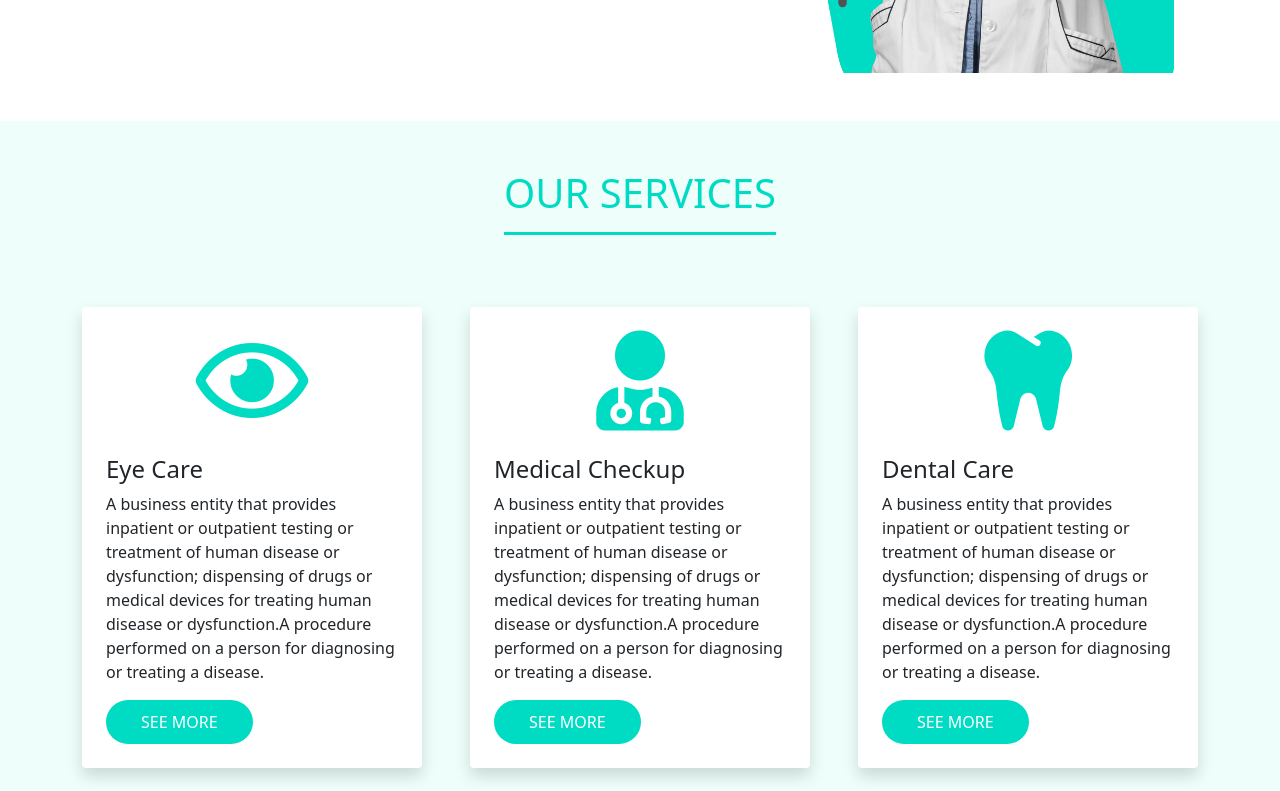
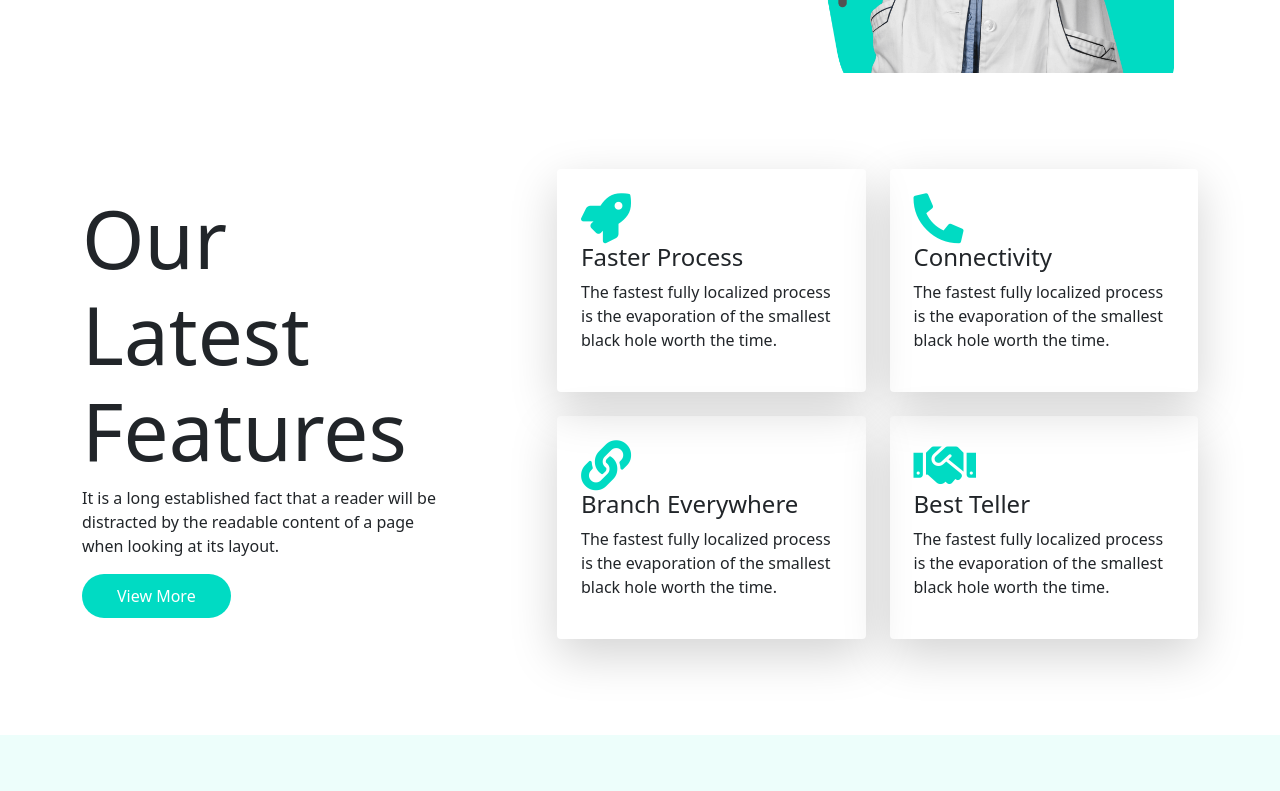
Before and after one commit to mdmominur/medihope, a React (Create React App) app: page / in a window 1280 px wide. Shown: the part 600-1391 px from the top of the page. Built offline with nearby package versions, Linux system fonts and the light colour scheme; no server answers.

Commit message:
Feature section added

```diff
--- /dev/null
+++ b/public/features.json
@@ -0,0 +1,17 @@
+[{
+    "icon": "fas fa-rocket",
+    "title": "Faster Process",
+    "description": "The fastest fully localized process is the evaporation of the smallest black hole worth the time."
+}, {
+    "icon": "fas fa-phone-alt",
+    "title": "Connectivity",
+    "description": "The fastest fully localized process is the evaporation of the smallest black hole worth the time."
+}, {
+    "icon": "fas fa-link",
+    "title": "Branch Everywhere",
+    "description": "The fastest fully localized process is the evaporation of the smallest black hole worth the time."
+}, {
+    "icon": "fas fa-handshake",
+    "title": "Best Teller",
+    "description": "The fastest fully localized process is the evaporation of the smallest black hole worth the time."
+}]
--- a/src/App.js
+++ b/src/App.js
@@ -7,6 +7,7 @@ import Home from './Pages/Home/Home/Home';
 import Login from './Pages/Login/Login/Login';
 import PrivateRoute from './Pages/Login/PrivateRoute/PrivateRoute';
 import Register from './Pages/Register/Register';
+import Footer from './Pages/Shared/Header/Footer/Footer';
 import Header from './Pages/Shared/Header/Header';
 import SingleService from './Pages/SingleService/SingleService';
 
@@ -33,6 +34,7 @@ function App() {
               <Register></Register>
             </Route>
           </Switch>
+          <Footer></Footer>
         </BrowserRouter>
       </AuthProvider>
     </div>
--- /dev/null
+++ b/src/Pages/Home/Feature/Feature.js
@@ -0,0 +1,16 @@
+import React from 'react';
+
+const Feature = ({feature}) => {
+    const {icon, title, description} = feature;
+    return (
+        <div className="col-md-6">
+            <div className="shadow-lg p-4 rounded">
+                <i style={{ "font-size": "50px", "color": '#00DBC3' }} className={icon}></i>
+                <h4>{title}</h4>
+                <p>{description}</p>
+            </div>
+        </div>
+    );
+};
+
+export default Feature;
--- /dev/null
+++ b/src/Pages/Home/Features/Features.js
@@ -0,0 +1,41 @@
+import React, { useEffect, useState } from 'react';
+import Feature from '../Feature/Feature';
+
+const Features = () => {
+    const [features, setFeatures] = useState([]);
+    useEffect(()=>{
+        fetch('/features.json')
+        .then(res => res.json())
+        .then(result => setFeatures(result));
+    }, []);
+
+    return (
+        <div className="container mt-5 py-5">
+            <div className="row">
+                <div className="col-md-4">
+                    <div className="d-flex align-items-center mb-4 h-100">
+                        <div>
+                            <h1 className="display-1">Our Latest Features</h1>
+                            <p>It is a long established fact that a reader will be distracted by the readable content of a page when looking at its layout. </p>
+                            <button className="btn-brand">View More</button>
+
+                        </div>
+                    </div>
+                </div>
+                <div className="col-md-7 offset-md-1">
+                    <div className="row g-4">
+
+                        {
+                            features.map(feat => <Feature feature={feat} key={feat.title}></Feature>)
+                        }
+
+
+                    </div>
+                </div>
+            </div>
+
+        </div>
+    );
+};
+
+export default Features;
--- a/src/Pages/Home/Home/Home.js
+++ b/src/Pages/Home/Home/Home.js
@@ -1,11 +1,13 @@
 import React from 'react';
 import Banner from '../Banner/Banner';
+import Features from '../Features/Features';
 import Services from '../Services/Services';
 
 const Home = () => {
     return (
         <>
             <Banner></Banner>
+            <Features></Features>
             <Services></Services>
         </>
     );
--- a/src/Pages/Login/Login/Login.js
+++ b/src/Pages/Login/Login/Login.js
@@ -40,7 +40,7 @@ const Login = () => {
     }
 
     return (
-        <div className="d-flex justify-content-center mt-5">
+        <div className="d-flex justify-content-center mt-5 min-vh-100">
             <div className="col-10 col-lg-4">
                 <div className="shadow rounded p-4 p-md-5">
                     <h4 className="text-brand">Please Login</h4>
--- a/src/Pages/Register/Register.js
+++ b/src/Pages/Register/Register.js
@@ -14,7 +14,7 @@ const Register = () => {
     } = useAuth();
 
     return (
-        <div className="d-flex justify-content-center mt-5">
+        <div className="d-flex justify-content-center mt-5 min-vh-100">
             <div className="col-10 col-lg-4">
                 <div className="shadow rounded p-4 p-md-5">
                     <h4 className="text-brand">Please Register</h4>
--- /dev/null
+++ b/src/Pages/Shared/Header/Footer/Footer.js
@@ -0,0 +1,11 @@
+import React from 'react';
+
+const Footer = () => {
+    return (
+        <div className="container-fluid bg-brand text-center py-4 mt-5 text-light">
+            © MEDIHOPE | Health Care Organization
+        </div>
+    );
+};
+
+export default Footer;
--- a/src/hooks/useFirebase.js
+++ b/src/hooks/useFirebase.js
@@ -98,6 +98,7 @@ const useFirebase = () => {
         }
     }
 
+    //signout
     const logout = () => {
         setIsloading(true);
         signOut(auth)
@@ -105,6 +106,7 @@ const useFirebase = () => {
         .finally(()=> setIsloading(false));
     }
 
+    //onAuthStateChanged
     useEffect(()=>{
         const unsubscribed =  onAuthStateChanged(auth, (user) => {
             if(user){
```
Also changed, not shown: firebase.json.
